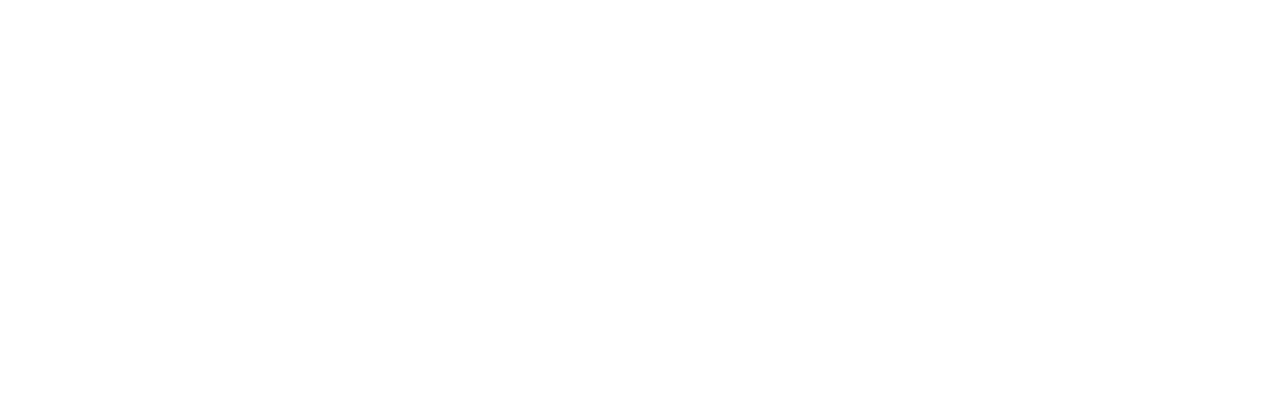
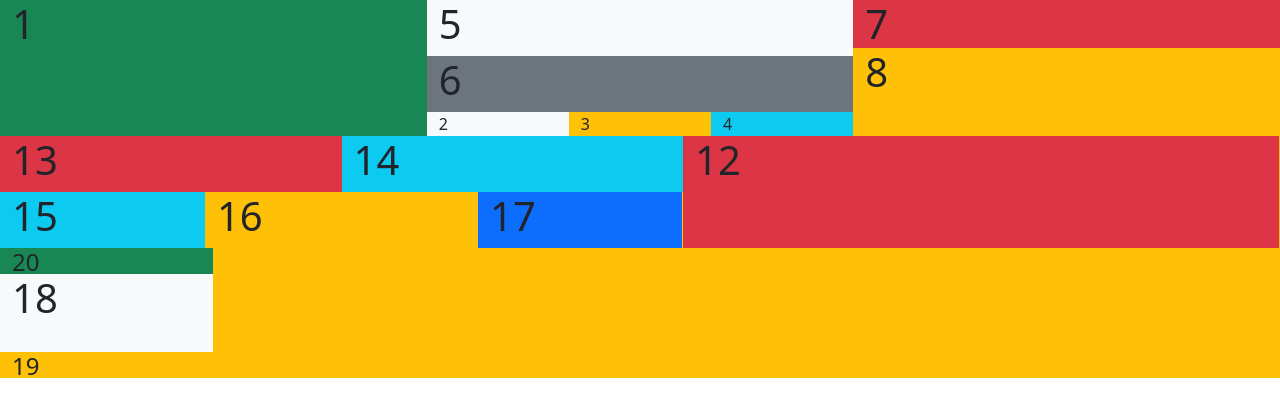
Before and after one commit to reemas23/hosted, a plain HTML site: page template.html in a window 1280 px wide. Drawn offline with nearby package versions, Linux system fonts and the light colour scheme.

Commit message:
new template file updated grid practice

```diff
--- a/index.html
+++ b/index.html
@@ -6,14 +6,9 @@
   <title>Colmar Academy</title>
   <!-- Bootstrap CSS -->
   <link href="https://cdn.jsdelivr.net/npm/bootstrap@5.3.0/dist/css/bootstrap.min.css" rel="stylesheet">
-  <!-- Custom CSS -->
+
   <style>
-    .bg-orange {
-      background-color: #ff5722;
-    }
-    .text-orange {
-      color: #ff5722;
-    }
+
     .bg-blue {
       background-color: #03a9f4;
     }
@@ -21,18 +16,14 @@
       color: #03a9f4;
     }
     .card {
-      transition: transform 0.3s;
+
       margin-bottom: 20px;
     }
-    .card:hover {
-      transform: translateY(-5px);
-    }
+
     .navbar-brand img {
       height: 35px;
     }
-    .hero-section {
-      background-color: #a5f6f9;
-    }
+
     .course-card {
       height: 100%;
     }
@@ -44,6 +35,8 @@
 <nav class="navbar navbar-expand-lg navbar-light bg-white py-3 shadow-sm">
   <div class="container">
     <a class="navbar-brand" href="#">
+      <link rel="icon" type="icon" href="favicon.ico">
+
       <img src="logo.png" alt="Colmar Academy"> COLMAR<span class="text-secondary">ACADEMY</span>
     </a>
     <button class="navbar-toggler" type="button" data-bs-toggle="collapse" data-bs-target="#navbarNav">
@@ -69,7 +62,7 @@
 </nav>
 
 
-<section class="hero-section py-5">
+<section class="py-5">
   <div class="container">
     <div class="row align-items-center">
       <div class="col-lg-7 position-relative">
@@ -110,7 +103,7 @@
           <img src="model.png" class="img-fluid rounded-top" alt="Explore Programs">
           <div class="card-body">
             <h5 class="card-title">Explore Our Programs</h5>
-            <p class="card-text">Discover a variety of programs designed to help you achieve your goals. Our programs are tailored to meet the needs of students from diverse backgrounds and help them excel in their chosen fields.</p>
+            <p class="card-text">Lorem ipsum dolor sit amet consectetur adipisicing elit. Maxime sit quasi laborum necessitatibus. Dolorum alias quod consequatur ipsa corrupti atque fuga, minima in repellat, dolor, quasi dolores neque quo accusamus.</p>
             <a href="#" class="text-decoration-none text-primary">Learn more</a>
           </div>
         </div>
@@ -122,7 +115,7 @@
           <img src="st-1.jpg" class="card-img-top img-fluid rounded" alt="Orientation">
           <div class="card-body">
             <h5 class="card-title">Orientation date</h5>
-            <p class="card-text">Tue 10/11 & Wed 10/12: 8am-3pm</p>
+            <p class="card-text">Tue 10/11 & Wed 10/12: 8am-3pm Lorem ipsum dolor sit amet consectetur adipisicing elit. Doloribus error vel ducimus dolor molestias deleniti dolorum nam, quisquam natus qui? Asperiores iusto suscipit vel pariatur perferendis sequi esse alias enim.</p>
             <a href="#" class="text-decoration-none text-primary">Read more</a>
           </div>
         </div>
@@ -131,7 +124,7 @@
           <img src="st-2.jpg" class="card-img-top img-fluid rounded" alt="Campus">
           <div class="card-body">
             <h5 class="card-title">Our campus</h5>
-            <p class="card-text">Find which campus is close by you</p>
+            <p class="card-text">Lorem ipsum dolor, sit amet consectetur adipisicing elit. Quae facere voluptate minus veniam! Distinctio cum optio dignissimos consectetur vitae esse labore, laudantium libero magnam assumenda veritatis qui mollitia officia corrupti.</p>
             <a href="#" class="text-decoration-none text-primary">Read more</a>
           </div>
         </div>
@@ -140,7 +133,7 @@
           <img src="st-3.png" class="card-img-top img-fluid rounded" alt="Guest lecture">
           <div class="card-body">
             <h5 class="card-title">Our guest lecture</h5>
-            <p class="card-text">Join a keynote with Oliver Sack about music in medical treatment</p>
+            <p class="card-text">Lorem ipsum, dolor sit amet consectetur adipisicing elit. Tempore voluptate nam amet ipsa eius eveniet ratione a totam iste consequuntur quos officia cumque, sit similique itaque! Cupiditate sit harum voluptatem.</p>
             <a href="#" class="text-decoration-none text-primary">Read more</a>
           </div>
         </div>
@@ -149,7 +142,7 @@
   </div>
 </section>
 
-<!-- Footer -->
+
 <footer class="py-4 bg-white border-top">
   <div class="container">
     <div class="row">
@@ -159,11 +152,12 @@
       <div class="col-md-6 text-md-end">
 
       </div>
+      <a href="#py-5-bg-success-emphasis" class="btn btn-dark btn-lg px-4 mt-3">Start here</a>
     </div>
   </div>
 </footer>
 
-<!-- Bootstrap JS Bundle with Popper -->
+
 <script src="https://cdn.jsdelivr.net/npm/bootstrap@5.3.0/dist/js/bootstrap.bundle.min.js"></script>
 </body>
 </html>
--- a/template.html
+++ b/template.html
@@ -0,0 +1,107 @@
+<!DOCTYPE html>
+<html lang="en">
+<head>
+    <meta charset="UTF-8">
+    <meta name="viewport" content="width=device-width, initial-scale=1.0">
+    <title>GRID PRACTICE</title>
+    <script src="https://cdn.jsdelivr.net/npm/bootstrap@5.3.4/dist/js/bootstrap.bundle.min.js" integrity="sha384-YUe2LzesAfftltw+PEaao2tjU/QATaW/rOitAq67e0CT0Zi2VVRL0oC4+gAaeBKu" crossorigin="anonymous"></script>
+    <link href="https://cdn.jsdelivr.net/npm/bootstrap@5.3.4/dist/css/bootstrap.min.css" rel="stylesheet" integrity="sha384-DQvkBjpPgn7RC31MCQoOeC9TI2kdqa4+BSgNMNj8v77fdC77Kj5zpWFTJaaAoMbC" crossorigin="anonymous">
+    <style>
+        .container{
+          text-align: center;
+        }
+
+    </style>
+</head>
+<body>
+
+
+<div class="container-fluid">
+    <div class="row bg-danger">
+        <div class="col-4 bg-success text-red">
+            <h1>1</h1>
+
+        </div>
+    <div class="col-4">
+        <div class="row bg-light">
+            <h1>5</h1>
+        </div>
+        <div class="row bg-secondary">
+            <h1>6</h1>
+        </div>
+        <div class="row bg-success">
+            <div class="col-4  bg-light">
+                2
+            </div>
+            <div class="col-4 bg-warning">
+                3
+            </div>
+            <div class="col-4 bg-info">4</div>
+        </div>
+
+    </div>
+    <div class="col-4 ">
+        <div class="row" style="height: 35%;">
+            <h1 >7</h1>
+        </div>
+        <div class="row bg-warning" id="row2" style="height: 70%;">
+            <h1>8</h1>
+        </div>
+    </div>
+
+    </div>
+
+
+
+<!-- new row start here -->
+
+
+    <div class="row bg-warning">
+
+        <div class="col-4 bg-success text-red " style="width: 683px;">
+            <div class="row bg-info h-50">
+                <div class="col-6 bg-danger">
+                    <h1>13</h1>
+                </div>
+                <div class="col-6">
+                    <h1>14</h1>
+                </div>
+            </div>
+            <div class="row bg-warning h-50">
+            <div class="col-4 bg-info" style="width: 30%;">
+                <h1>15</h1>
+            </div>
+            <div class="col-4" style="width:40%">
+                <h1>16</h1>
+            </div>
+            <div class="col-4 bg-primary" style="width: 29.9%;">
+                <h1>17</h1>
+            </div>
+            </div>
+
+        </div>
+    <div class="col-4 bg-danger" style="width:596px">
+      <h1>
+        12
+      </h1>
+
+    </div>
+    <div class="col-2">
+        <div class="row bg-success" style="height:20%;">
+            <h4>20</h4>
+        </div>
+        <div class="row bg-light" style="height: 60%;" >
+            <h1>18</h1>
+        </div>
+
+        <div class="row" style="height:10%">
+            <h4>
+                19
+            </h4>
+        </div>
+
+    </div>
+    </div>
+</div>
+</body>
+</html>
```
